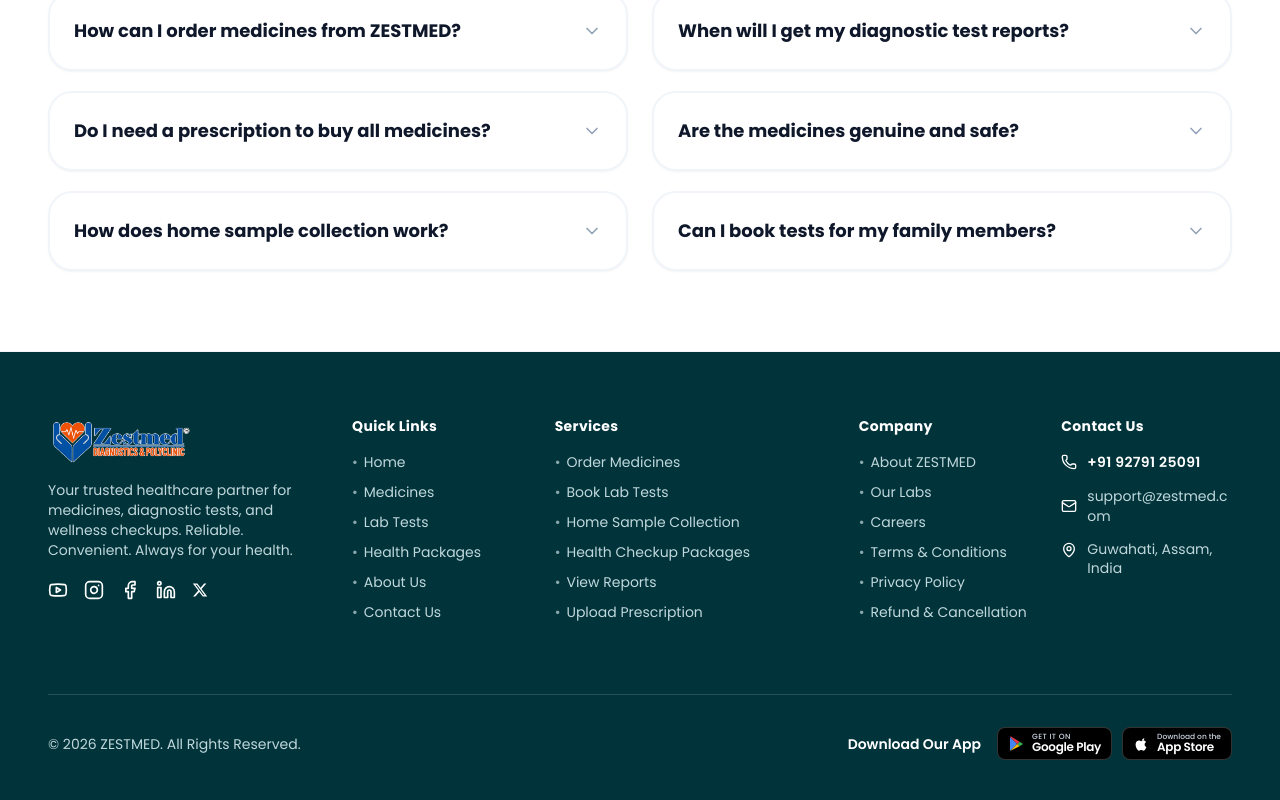
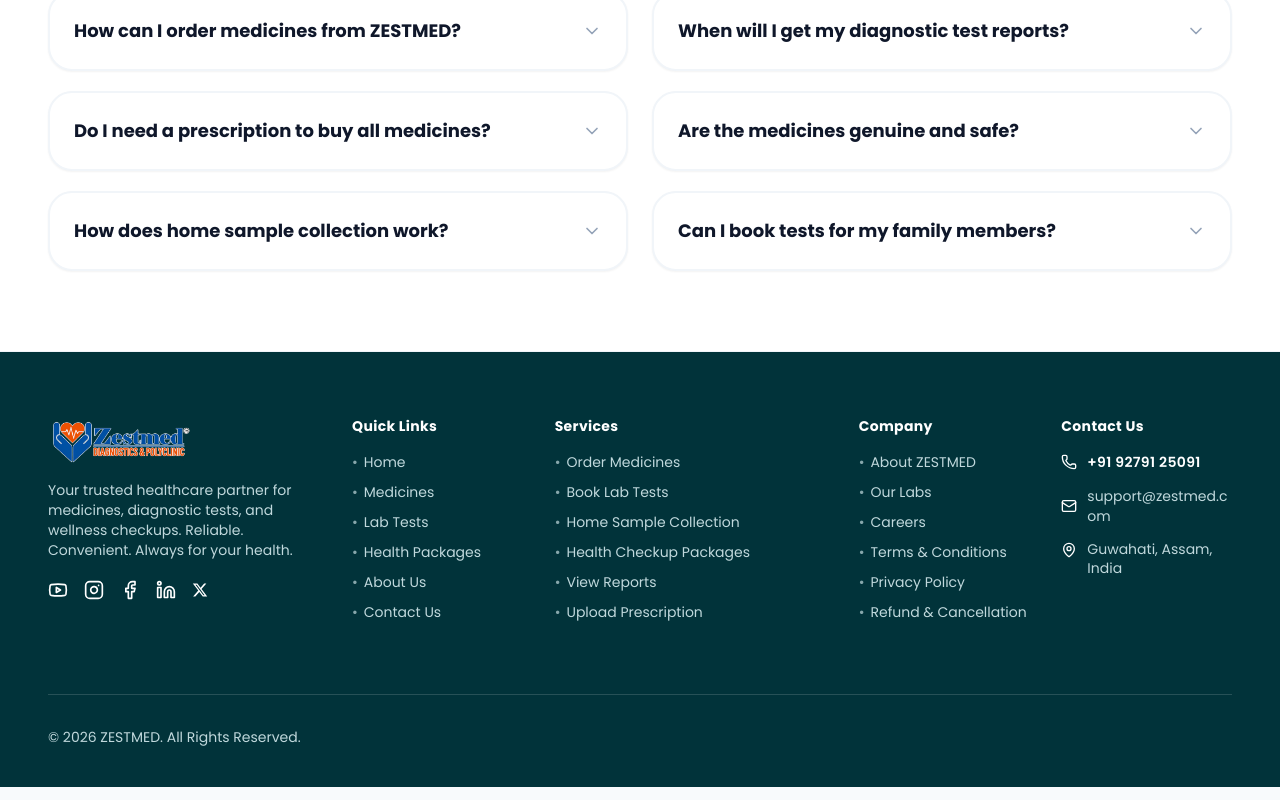
Before and after one commit to Ajayendra30/ZESTMED, a React (Vite) app: page / in a window 1280 px wide. Shown: the part 3193-3993 px from the top of the page. Built offline with nearby package versions, Linux system fonts and the light colour scheme.

Commit message:
fix: remove Download Our App section and app store badges from footer

```diff
--- a/src/components/Footer.jsx
+++ b/src/components/Footer.jsx
@@ -211,44 +211,6 @@ export default function Footer({ onOpenPrescriptionModal }) {
         {/* Bottom Strip */}
         <div className="flex flex-col sm:flex-row items-center justify-between gap-4 text-xs sm:text-sm text-[#C0D8DC] text-center sm:text-left">
           <p>© 2026 ZESTMED. All Rights Reserved.</p>
-
-          <div className="flex flex-wrap items-center justify-center sm:justify-start gap-3 sm:gap-4">
-            <span className="font-semibold text-white">Download Our App</span>
-            <div className="flex items-center gap-2.5">
-              {/* Google Play Badge */}
-              <a
-                href="#google-play"
-                aria-label="Get it on Google Play"
-                className="flex items-center gap-2 bg-black hover:bg-neutral-900 border border-white/20 rounded-lg px-2.5 py-1 transition text-white select-none shrink-0"
-              >
-                <svg className="w-4 h-4 shrink-0" viewBox="0 0 24 24">
-                  <path fill="#4285F4" d="M3.6 1.8L13.8 12 3.6 22.2c-.4-.4-.6-1-.6-1.8V3.6c0-.8.2-1.4.6-1.8z" />
-                  <path fill="#34A853" d="M17.3 8.5l-3.5 3.5 3.5 3.5 4-2.3c1.1-.6 1.1-1.7 0-2.4l-4-2.3z" />
-                  <path fill="#EA3545" d="M3.6 1.8l10.2 10.2 3.5-3.5L4.5.8c-.3-.2-.6-.3-.9-.3v1.3z" />
-                  <path fill="#FBBC04" d="M17.3 15.5l-3.5-3.5-10.2 10.2c.3 0 .6-.1.9-.3l12.8-6.4z" />
-                </svg>
-                <div className="text-left leading-tight">
-                  <div className="text-[7.5px] uppercase tracking-wider text-slate-300 font-medium">GET IT ON</div>
-                  <div className="text-xs font-semibold text-white tracking-tight -mt-0.5">Google Play</div>
-                </div>
-              </a>
-
-              {/* Apple App Store Badge */}
-              <a
-                href="#app-store"
-                aria-label="Download on the App Store"
-                className="flex items-center gap-2 bg-black hover:bg-neutral-900 border border-white/20 rounded-lg px-2.5 py-1 transition text-white select-none shrink-0"
-              >
-                <svg className="w-4 h-4 fill-current shrink-0" viewBox="0 0 24 24">
-                  <path d="M18.71 19.5c-.83 1.24-1.71 2.45-3.05 2.47-1.34.03-1.77-.79-3.29-.79-1.53 0-2 .77-3.27.82-1.31.05-2.3-1.32-3.14-2.53C4.25 17 2.94 12.45 4.7 9.39c.87-1.52 2.43-2.48 4.12-2.51 1.28-.02 2.5.87 3.29.87.78 0 2.26-1.07 3.81-.91.65.03 2.47.26 3.64 1.98-.09.06-2.17 1.28-2.15 3.81.03 3.02 2.65 4.03 2.68 4.04-.03.07-.42 1.44-1.38 2.83M15.97 6.37c.63-.77 1.06-1.84.94-2.91-.91.04-2.02.61-2.67 1.37-.58.67-1.09 1.76-.95 2.81 1.02.08 2.05-.5 2.68-1.27z" />
-                </svg>
-                <div className="text-left leading-tight">
-                  <div className="text-[7.5px] text-slate-300 font-medium">Download on the</div>
-                  <div className="text-xs font-semibold text-white tracking-tight -mt-0.5">App Store</div>
-                </div>
-              </a>
-            </div>
-          </div>
         </div>
       </div>
     </footer>
```
